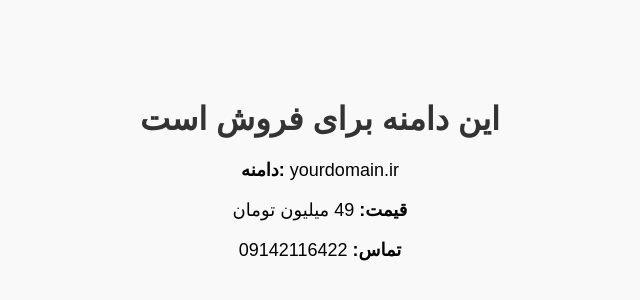
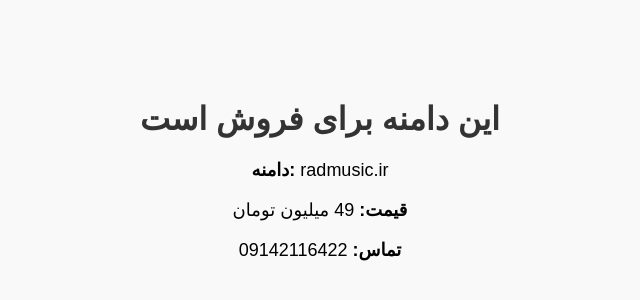
Before and after one commit to kasbokar/radmusic, a plain HTML site: page index.html in a window 1280 px wide. Shown: the full height of the page, 320-960 px from the left. Drawn offline with Linux system fonts and the light colour scheme.

Commit message:
Update index.html

```diff
--- a/index.html
+++ b/index.html
@@ -11,7 +11,7 @@
 </head>
 <body>
   <h1>این دامنه برای فروش است</h1>
-  <p><strong>دامنه:</strong> yourdomain.ir</p>
+  <p><strong>دامنه:</strong> radmusic.ir</p>
   <p><strong>قیمت:</strong> 49 میلیون تومان</p>
   <p><strong>تماس:</strong> 09142116422</p>
 </body>
```
